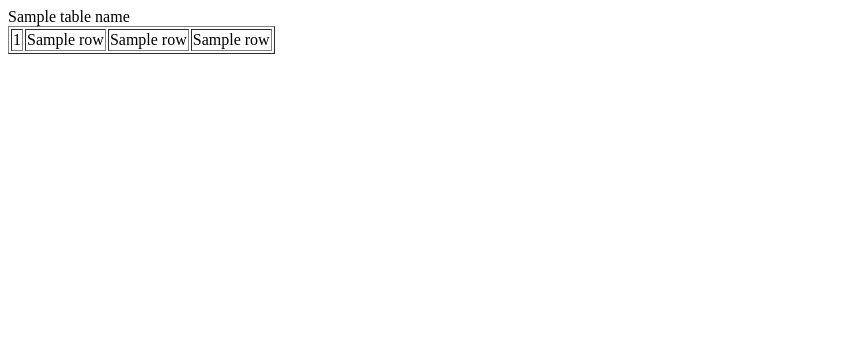
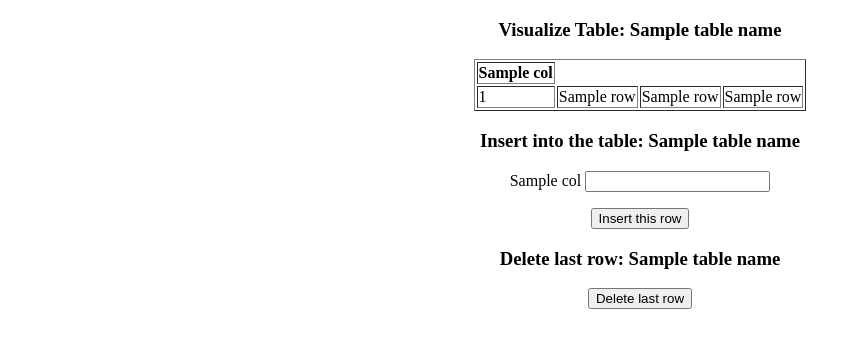
Before and after one commit to LuoyaoChen/ForeCasting, a Flask app: template templates/one_table.html in a window 1280 px wide. Shown: the top 348 px of the page, without its empty margins (0-861 px from the left). Run offline with Flask 2, Linux system fonts and the light colour scheme; the template is opened without the code that fills it: most values are stand-ins (such as "Sample title", 1, 10 or a date in 2020); parts of the project's set-up code (start-up, migrations or seed data) failed here and were passed over.

Commit message:
working delete

```diff
--- a/app.py
+++ b/app.py
@@ -2,6 +2,7 @@ from flask import Flask, redirect, url_for, render_template, request, abort
 from mysql.connector import errorcode
 
 from connection import connect_to_cursor
+from InsertDeleteUpdate import operate_one_row
 import connect_ml
 app = Flask(__name__)
 
@@ -12,13 +13,6 @@ def homepage():
                            table_names=table_names
                            )
 
-@app.route('/tables/<table_name>/')
-def one_table(table_name):
-    table_content = connect_to_cursor(one_table_name=table_name, task="get_table_contents")
-    return render_template("one_table.html",
-                           table_name = table_name,
-                        table_content = table_content)
-
 @app.route('/estimate_price', methods=['POST', 'GET'])
 def estimate_price():
    if request.method == 'POST':
@@ -27,8 +21,51 @@ def estimate_price():
       estimate_price = connect_ml.make_prediction(processed_data)
       return render_template("estimate_price.html", estimate_price=estimate_price[0])
 
+@app.route('/tables/<table_name>/')
+def one_table(table_name):
+    table_columns, table_content = connect_to_cursor(one_table_name=table_name, task="get_table_contents")
+   #  table_content = operate_one_row(one_table_name=table_name, op = "delete")
+    return render_template("one_table.html",
+                           table_name = table_name,
+                           table_columns = table_columns,
+                        table_content = table_content)
+
+
+@app.route('/tables/<table_name>/insert_one_row/', methods=['POST', 'GET'])
+def one_table_insert(table_name):
+    table_columns, table_content = connect_to_cursor(one_table_name=table_name, task="get_table_contents")
+    if request.method == 'POST':
+      res = request.form
+      to_be_inserted = []
+      for _, user_input_value in res.items():
+         to_be_inserted.append(user_input_value)
+      table_content = operate_one_row(one_table_name=table_name, op = "insert", table_columns = tuple(table_columns), new_content = tuple(to_be_inserted))
+      return render_template("one_table_insert.html",
+                           table_name = table_name,
+                           table_columns = table_columns,
+                           table_content = table_content)
+
+
+@app.route('/tables/<table_name>/delete_last_row/', methods=['POST', 'GET'])
+def one_table_delete(table_name):
+    table_columns, table_content = connect_to_cursor(one_table_name=table_name, task="get_table_contents")
+    table_content = operate_one_row(one_table_name=table_name, op = "delete")
+    if len(table_content) == 0:
+       table_content = []
+   #  result = request.form
+   #  if result.method == 'POST':
+   #     return redirect(url_for('one_table', table_name = table_name))
+    return render_template("one_table_delete.html",
+                           table_name = table_name,
+                           table_columns = table_columns,
+                           table_content = table_content)
+
+
+
 
 
 
 if __name__ == '__main__':
-   app.run(debug=True)
+   # app.run(debug=True)
+   # one_table_delete(table_name = 'inventory')
+   one_table_insert('inventory')
--- a/templates/homepage.html
+++ b/templates/homepage.html
@@ -11,14 +11,14 @@
   <table border = 1>
      {% for one_tab in table_names %}
       <tr>
-         <th> <a href={{url_for('one_table', table_name = one_tab)}}"> {{ one_tab }} </th>
+         <th> <a href={{url_for('one_table', table_name = one_tab)}}> {{ one_tab }} </th>
       </tr>
     {% endfor %}
   </table>
  </center>
 
 
-  <form action="" method = "post">
+  <form action="http://127.0.0.1:5000/estimate_price" method="POST">
    <center>
     <H3>Next, to get your quote, please enter information below: </H3>
     <p>Your gender <input type = "text" name = "gender" /></p>
--- a/templates/one_table.html
+++ b/templates/one_table.html
@@ -1,6 +1,15 @@
 <!doctype html>
-{{table_name}}
-  <table border = 1>
+<center>
+<H3>Visualize Table: {{table_name}} </H3>
+<table border = 1>
+    <thead>
+      {% for col in table_columns %}
+
+        <th>{{col}}</th>
+
+      {% endfor %}
+    </thead>
+  <tbody>
     {% for row in table_content %}
             <tr>
                 <td>{{row[0]}}</td>
@@ -11,3 +20,24 @@
     {% endfor %}
    </tbody>
 </table>
+
+<H3>Insert into the table: {{table_name}} </H3>
+<form action="{{ url_for('one_table_insert',table_name=table_name) }}" method="POST">
+      {% for col in table_columns %}
+      <p> {{col}} <input type = "text" name = "{{col}}" /></p>
+      {% endfor %}
+     <form target="_blank" action="" method="POST">
+      <center><p>
+        <input onclick="window.location.href = 'http://127.0.0.1:5000/tables/{{table_name}}/insert_one_row/'" type="submit" value="Insert this row" />
+      </p>
+      </center>
+    </form>
+</form>
+
+
+<H3>Delete last row: {{table_name}} </H3>
+<form action="{{ url_for('one_table_delete',table_name = table_name) }}"method="GET">
+     <p> <input type = "submit" value = "Delete last row" ></p>
+</form>
+
+</center>
```
Also changed, not shown: InsertDeleteUpdate.py (added, +69 -0 lines), connection.py (+25 -25 lines), delete.py (deleted, +0 -37 lines), insert.py (added, +55 -0 lines), templates/estimate_price.html (+0 -16 lines), templates/one_table_delete.html (added, +28 -0 lines), templates/one_table_insert.html (added, +28 -0 lines), README.md.
